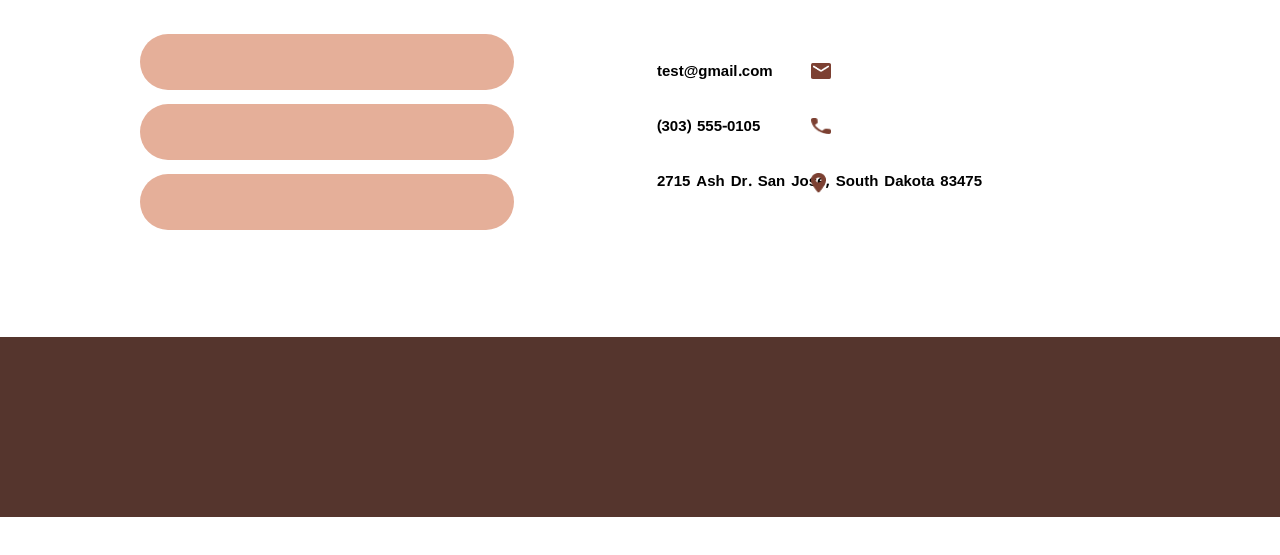
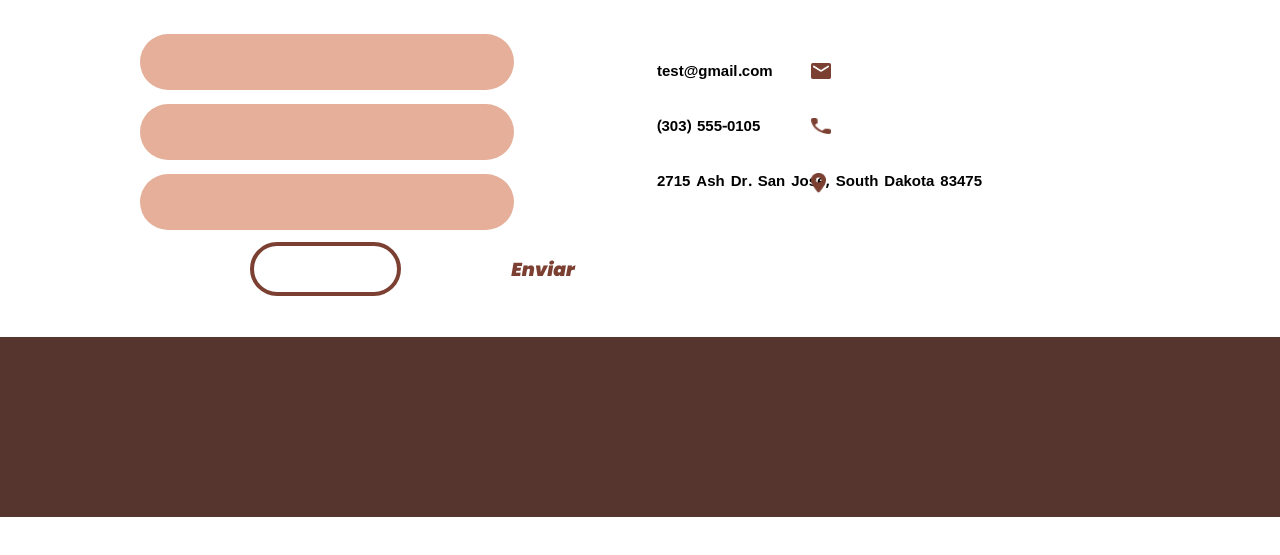
Before and after one commit to opamabr/Landin-Page-Semanal, a plain HTML site: page index.html in a window 1280 px wide. Shown: the part 167-722 px from the top of the page. Drawn offline with Linux system fonts and the light colour scheme.

Commit message:
Botao colocado
arumar fonte e proporsao oq falta

```diff
--- a/index.html
+++ b/index.html
@@ -22,6 +22,7 @@
     <div class="retangulo"></div>
     <div class="retangulo"></div>
     <div class="retangulo"></div>
+
     <div class="caixa">
         <h1 class="texto">2715 Ash Dr. San Jose, South Dakota 83475</h1>
     </div>
@@ -42,6 +43,9 @@
 
     <div class="quadrado"></div>
 
+    <div class="botao"></div>
+
+    <h3 class="texto_botao">Enviar</h3>
 
 </body>
 </html>
--- a/style.css
+++ b/style.css
@@ -13,7 +13,6 @@ div{
 
     height: 56px;
     width: 374px;
-
     display: flex;
     flex-direction: column;
     margin-left: auto;
@@ -82,11 +81,21 @@ color: #7C4032;
 }
 
 .botao{
+    height: 46px;
+    width: 143px;
+    margin-right: 879px;
+    margin-top: -275px;
+    background-color: none;
+    border-radius: 30px;
+    border: 4px solid #7C4032;
+}
 
-border-radius: 20%;
-background-color: transparent;
-border-color: #7C4032;
-height: 100px;
-width: 100px;
-margin-top: 100px;
+.texto_botao{
+    height: 124px;
+    width: 1086px;
+    margin-right: 891px;
+    margin-top: -41px;
+    text-align: center;
+    font-family: 'Poppins', sans-serif;
+    color: #7C4032;
 }
```
